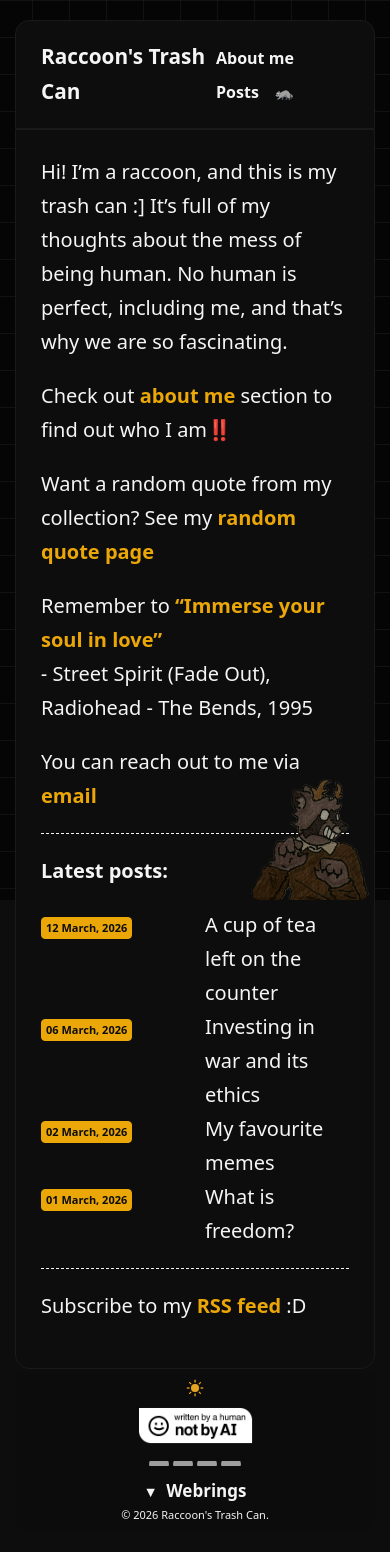
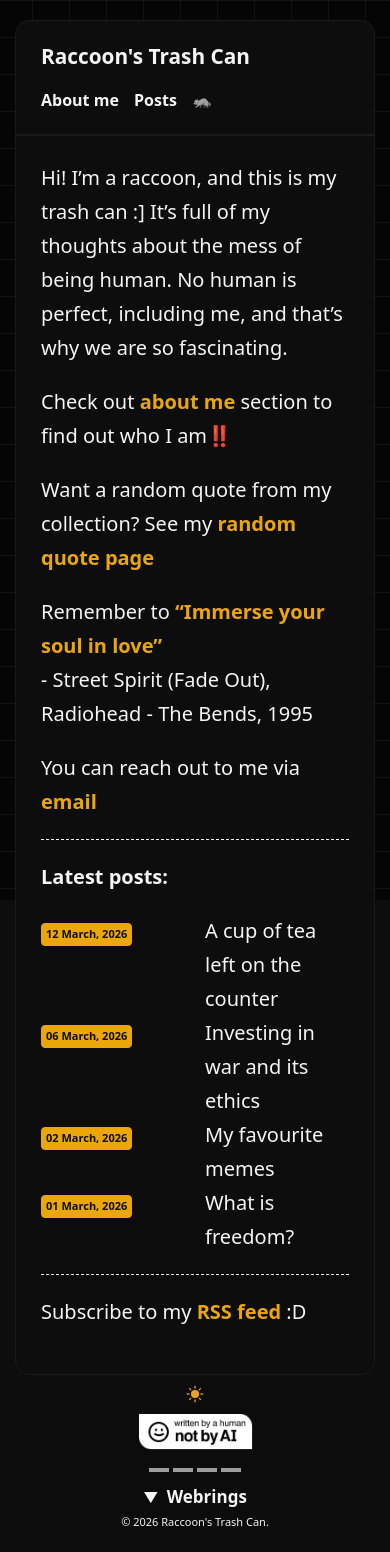
Before and after one commit to raccoonfangz/raccoonfangz.github.io, a Jekyll site: the page built from index.md, in a window 390 px wide. Built offline with Jekyll 4.4.1, drawn with Linux system fonts in a browser that asks for light colours; grey boxes are pictures that could not be loaded.

Commit message:
Update style.css

```diff
--- a/assets/css/style.css
+++ b/assets/css/style.css
@@ -15,8 +15,8 @@
 
 :root[data-theme="dark"] {
   --width: 50rem;
-  --font-main: system-ui, sans-serif;
-  --font-secondary: system-ui, sans-serif;
+  --font-main: system-ui, -apple-system, BlinkMacSystemFont, "Segoe UI", sans-serif;
+  --font-secondary: system-ui, -apple-system, BlinkMacSystemFont, "Segoe UI", sans-serif;
   --font-scale: 1.25em;
   --background-color: #0D0D0D;
   --heading-color: #f5f5f5;
@@ -28,10 +28,6 @@
 }
 
 /*==BASE==*/
-
-html {
-  scroll-behavior: smooth;
-}
 
 body {
   font-family: var(--font-secondary);
@@ -56,12 +52,12 @@ body::before {
   height: 100%;
   z-index: 0;
   pointer-events: none;
+  background-color: transparent;
   background-image:
     linear-gradient(to right, rgba(0,0,0,0.05) 1px, transparent 1px),
     linear-gradient(to bottom, rgba(0,0,0,0.05) 1px, transparent 1px);
   background-size: 37px 37px;
   background-position: -5px 0px;
-  background-color: transparent;
 }
 
 :root[data-theme="dark"] body::before {
@@ -77,6 +73,10 @@ a {
   cursor: pointer;
 }
 
+a:hover {
+  text-decoration: none;
+}
+
 button {
   border: 0;
   background: inherit;
@@ -89,7 +89,12 @@ img {
   border-radius: 10px;
   object-fit: contain;
   margin: 0 auto;
+}
+
+main img {
   display: block;
+  margin-left: auto;
+  margin-right: auto;
 }
 
 figcaption {
@@ -142,7 +147,7 @@ main h4 {
 
 .title:not(.header-title),
 p.tags {
-  display: none;
+  display: none !important;
 }
 
 code {
@@ -182,7 +187,7 @@ time {
   border: 1px solid #222;
   margin-bottom: 3.5px;
   margin-right: 6px;
-  font-style: normal;
+  font-style: normal !important;
 }
 
 [data-theme="dark"] time {
@@ -218,13 +223,15 @@ main {
   z-index: 1;
   background-color: var(--background-color);
   border: 1.5px solid rgba(0,0,0,0.12);
+  box-shadow: none;
   max-width: var(--width);
-  margin: 0 auto;
+  margin-left: auto;
+  margin-right: auto;
 }
 
 :root[data-theme="dark"] .site-header,
 :root[data-theme="dark"] main {
-  border-color: var(--dark-border-color);
+  border: 1.5px solid var(--dark-border-color);
 }
 
 .site-header {
@@ -232,14 +239,19 @@ main {
   align-items: center;
   justify-content: space-between;
   padding: 18px 25px;
+  border-bottom: none;
   border-radius: 14px 14px 0 0;
   margin-top: 5px;
 }
 
 main {
-  padding: 5px 25px 25px;
+  padding: 5px 25px 25px 25px;
   border-radius: 0 0 14px 14px;
   margin-bottom: 5px;
+}
+
+:root[data-theme="dark"] main {
+  background-color: var(--background-color);
 }
 
 footer {
@@ -249,7 +261,7 @@ footer {
   flex-direction: column;
   align-items: center;
   gap: 5px;
-  padding: 10px 25px;
+  padding: 10px 25px !important;
   text-align: center;
   line-height: 1.0;
   background-color: rgba(253, 253, 253, 0.25);
@@ -267,18 +279,18 @@ footer p {
 }
 
 footer span:has(.bear) {
-  font-size: 0.7rem;
+  font-size: 0.7rem !important;
 }
 
 footer span:has(.bear) .bear {
-  font-size: inherit;
+  font-size: inherit !important;
 }
 
 footer .footer-note mark {
   padding: 1px 2px;
   border-radius: 2px;
   background-color: #EBA708;
-  border-color: #EBA708;
+  border: 1px solid #EBA708;
 }
 
 /*==NAV==*/
@@ -309,7 +321,7 @@ footer .footer-note mark {
 
 [data-theme="dark"] main strong a:hover,
 [data-theme="dark"] main a strong:hover {
-  text-decoration: none;
+  text-decoration: underline;
 }
 
 /*==BLOG_POSTS_LIST==*/
@@ -330,8 +342,8 @@ ul.blog-posts li span {
 }
 
 ul.blog-posts li a {
+  transition: transform 0.2s ease;
   display: inline-block;
-  transition: transform 0.2s ease;
 }
 
 ul.blog-posts li a:hover {
@@ -372,7 +384,7 @@ table tr:nth-child(even) {
 @media (prefers-color-scheme: dark), :root[data-theme="dark"] {
   table th,
   table td {
-    border-color: #555;
+    border: 1px solid #555;
   }
 
   table th {
@@ -423,7 +435,7 @@ table tr:nth-child(even) {
   box-shadow: 0 2px 6px rgba(0,0,0,0.2);
 }
 
-/*==BADGES==*/
+/*==NOT_BY_AI_BADGE==*/
 
 .not-by-ai-badge-wrapper {
   display: flex;
@@ -433,12 +445,13 @@ table tr:nth-child(even) {
 
 .not-by-ai-badge {
   display: block;
+  border-radius: 0 !important;
   padding-bottom: 5px;
 }
 
 .not-by-ai-badge img {
-  width: auto;
-  height: auto;
+  width: auto !important;
+  height: auto !important;
   max-width: 115px;
   max-height: 60px;
   object-fit: contain;
@@ -446,9 +459,12 @@ table tr:nth-child(even) {
   border-radius: 0 !important;
 }
 
+/*==CC_ICONS==*/
+
 .cc-icon {
   width: 1em;
   height: 1em;
+  border-radius: 0 !important;
 }
 
 /*==ANIMATION==*/
@@ -462,30 +478,30 @@ table tr:nth-child(even) {
   100% { transform: scale(1, 1); }
 }
 
-/*==LINK_UNDERLINES==*/
+/*==MOBILE==*/
 
-main p a,
-main li:not(.blog-posts li) a,
-main blockquote a {
-  text-decoration: underline;
-  text-decoration-color: transparent;
-  text-decoration-thickness: 2px;
-  text-underline-offset: 3px;
-  transition: text-decoration-color 0.15s cubic-bezier(0.4, 0, 0.2, 1);
-  position: relative;
-  text-decoration: none !important;
+@media (max-width: 600px) {
+  .site-header {
+    flex-direction: column;
+    align-items: flex-start;
+  }
+
+  .site-header .nav-links {
+    margin-top: 8px;
+  }
+
+  .site-header .nav-links a:first-child {
+    margin-left: 0;
+  }
+
+  #corner-character,
+  #character-message {
+    display: none !important;
+  }
 }
 
-main p a:hover,
-main li:not(.blog-posts li) a:hover,
-main blockquote a:hover {
-  text-decoration-color: #EBA708;
-}
-
-main p a:visited,
-main li:not(.blog-posts li) a:visited,
-main blockquote a:visited {
-  text-decoration: none;
+html {
+  scroll-behavior: smooth;
 }
 
 /*==BIGGER SCREENS==*/
@@ -501,10 +517,10 @@ main blockquote a:visited {
   .site-header .nav-links a { font-size: 1.3rem; }
   .upvote-button { font-size: 1.15rem; }
 
-  main h1 { font-size: 2.6rem; }
-  main h2 { font-size: 2.3rem; }
-  main h3 { font-size: 2rem; }
-  main h4 { font-size: 1.6rem; }
+  main h1 { font-size: 2.6rem !important; }
+  main h2 { font-size: 2.3rem !important; }
+  main h3 { font-size: 2rem !important; }
+  main h4 { font-size: 1.6rem !important; }
 
   figcaption { font-size: 20px; }
   footer { font-size: 1.3rem; }
@@ -512,7 +528,7 @@ main blockquote a:visited {
   mark { font-size: 15px; }
   table { font-size: 20px; }
 
-  #theme-toggle img { width: 20px; height: 20px; }
+  #theme-toggle img { width: 20px !important; height: 20px !important; }
 
   #corner-character { width: 160px; }
   #character-message {
@@ -535,10 +551,10 @@ main blockquote a:visited {
   .site-header .nav-links a { font-size: 1.55rem; }
   .upvote-button { font-size: 1.15rem; }
 
-  main h1 { font-size: 3.2rem; }
-  main h2 { font-size: 3.0rem; }
-  main h3 { font-size: 2.4rem; }
-  main h4 { font-size: 1.9rem; }
+  main h1 { font-size: 3.2rem !important; }
+  main h2 { font-size: 3.0rem !important; }
+  main h3 { font-size: 2.4rem !important; }
+  main h4 { font-size: 1.9rem !important; }
 
   figcaption { font-size: 24px; }
   footer { font-size: 1.55rem; }
@@ -546,7 +562,7 @@ main blockquote a:visited {
   mark { font-size: 18px; }
   table { font-size: 24px; }
 
-  #theme-toggle img { width: 26px; height: 26px; }
+  #theme-toggle img { width: 26px !important; height: 26px !important; }
 
   #corner-character { width: 200px; }
   #character-message {
@@ -556,9 +572,42 @@ main blockquote a:visited {
   }
 
   .not-by-ai-badge img {
-    max-width: 150px;
-    max-height: 55px;
+    max-width: 150px !important;
+    max-height: 55px !important;
   }
 
   .cc-icon { width: 1.2em; height: 1.2em; }
 }
+
+main p a,
+main li:not(.blog-posts li) a,
+main blockquote a {
+  position: relative;
+}
+
+main p a::after,
+main li:not(.blog-posts li) a::after,
+main blockquote a::after {
+  content: '';
+  position: absolute;
+  bottom: 0;
+  left: 0;
+  width: 100%;
+  height: 2px;
+  background: #EBA708;
+  transform: scaleX(0);
+  transform-origin: center;
+  transition: transform 0.15s cubic-bezier(0.4, 0, 0.2, 1);
+}
+
+main p a:hover::after,
+main li:not(.blog-posts li) a:hover::after,
+main blockquote a:hover::after {
+  transform: scaleX(1);
+}
+
+main p a:visited,
+main li:not(.blog-posts li) a:visited,
+main blockquote a:visited {
+  text-decoration: none;
+}
```
